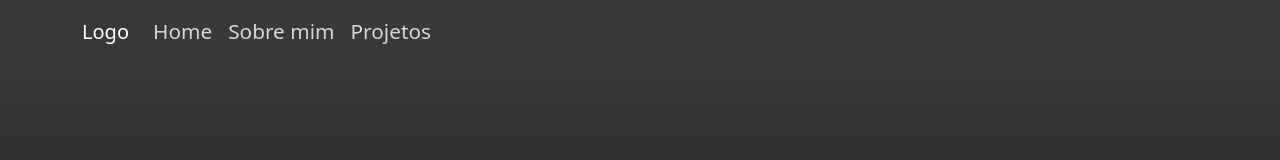
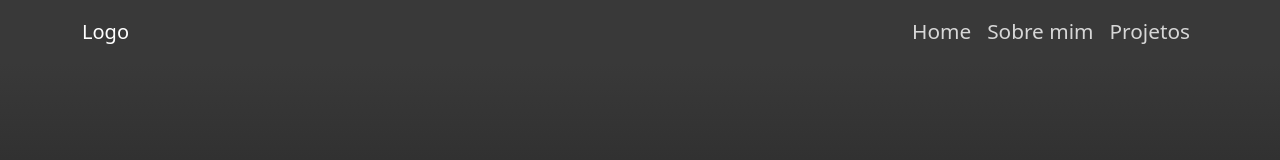
Before and after one commit to Rauatorres/meu-site-client, a React (Create React App) app: page / in a window 1280 px wide. Shown: the top 160 px of the page. Built offline with nearby package versions, Linux system fonts and the light colour scheme; no server answers.

Commit message:
navbar - trocando posição para a direita

```diff
--- a/src/components/Header.jsx
+++ b/src/components/Header.jsx
@@ -8,11 +8,11 @@ export default props =>{
 
   return (
     <Navbar expand='sm' className={"Navbar " + navClasse} variant='dark'>
-      <Container>
+      <Container className='NavbarContainer'>
         <Navbar.Brand>Logo</Navbar.Brand>
         <Navbar.Toggle aria-controls='navbar' className='MenuButton'/>
         <Navbar.Collapse id='navbar'>
-          <Nav>
+          <Nav className='justify-content-end' style={{width: "100%"}}>
             <Nav.Link className='NavLink' href='/' onClick={()=>{setNavClasse(null)}}>Home</Nav.Link>
             <Nav.Link className='NavLink' href='/sobre' onClick={()=>{setNavClasse('NavProjetos')}}>Sobre mim</Nav.Link>
             <Nav.Link className='NavLink' href='/projetos' onClick={()=>{setNavClasse('NavContato')}}>Projetos</Nav.Link>
```
